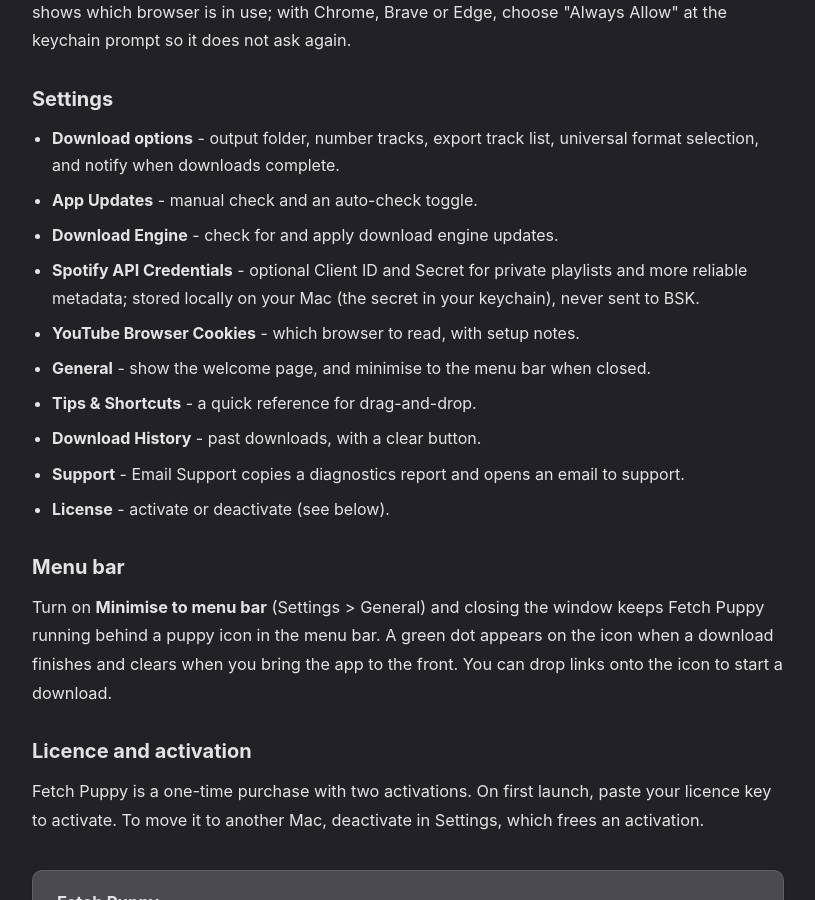
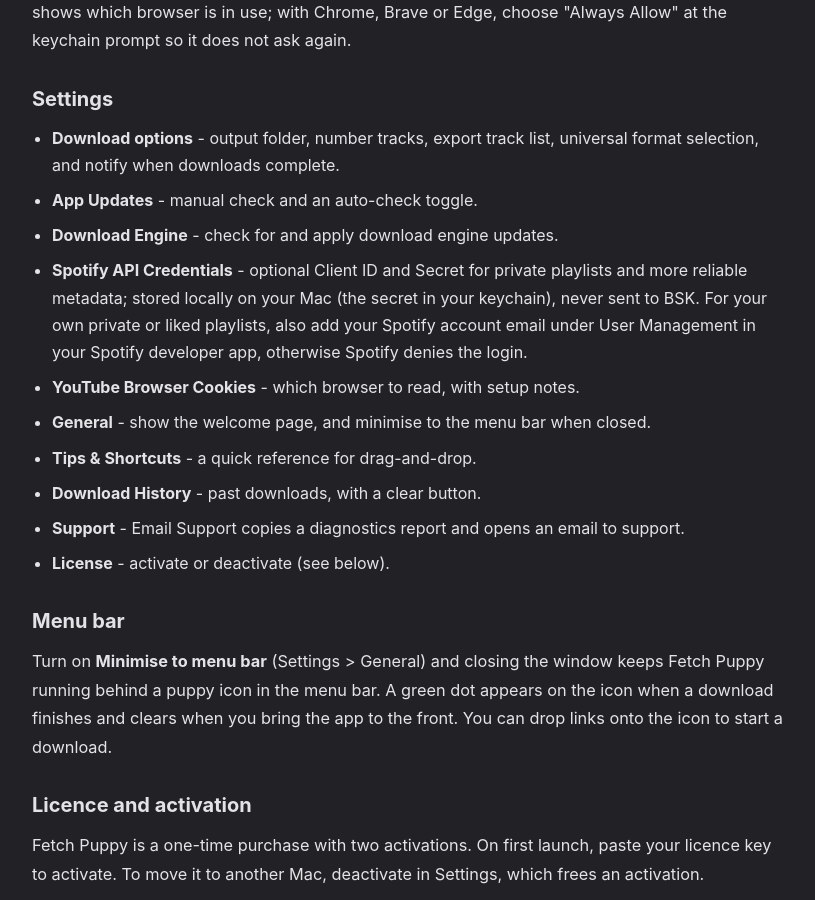
Before and after one commit to BSKapps/bskapps.github.io, a Jekyll site: the page built from articles/fetch-puppy-guide/index.html, in a window 1280 px wide and 900 px high, scrolled down 2422 px. Shown: the whole window, without its empty margins (232-1047 px from the left). Built offline with Jekyll 4.4.1, drawn with Linux system fonts in a browser that asks for light colours.

Commit message:
FP guide: note User Management requirement for private/liked Spotify playlists

```diff
--- a/_data/guides/fetch-puppy-guide.json
+++ b/_data/guides/fetch-puppy-guide.json
@@ -66,7 +66,7 @@
         "**Download options** - output folder, number tracks, export track list, universal format selection, and notify when downloads complete.",
         "**App Updates** - manual check and an auto-check toggle.",
         "**Download Engine** - check for and apply download engine updates.",
-        "**Spotify API Credentials** - optional Client ID and Secret for private playlists and more reliable metadata; stored locally on your Mac (the secret in your keychain), never sent to BSK.",
+        "**Spotify API Credentials** - optional Client ID and Secret for private playlists and more reliable metadata; stored locally on your Mac (the secret in your keychain), never sent to BSK. For your own private or liked playlists, also add your Spotify account email under User Management in your Spotify developer app, otherwise Spotify denies the login.",
         "**YouTube Browser Cookies** - which browser to read, with setup notes.",
         "**General** - show the welcome page, and minimise to the menu bar when closed.",
         "**Tips & Shortcuts** - a quick reference for drag-and-drop.",
```
